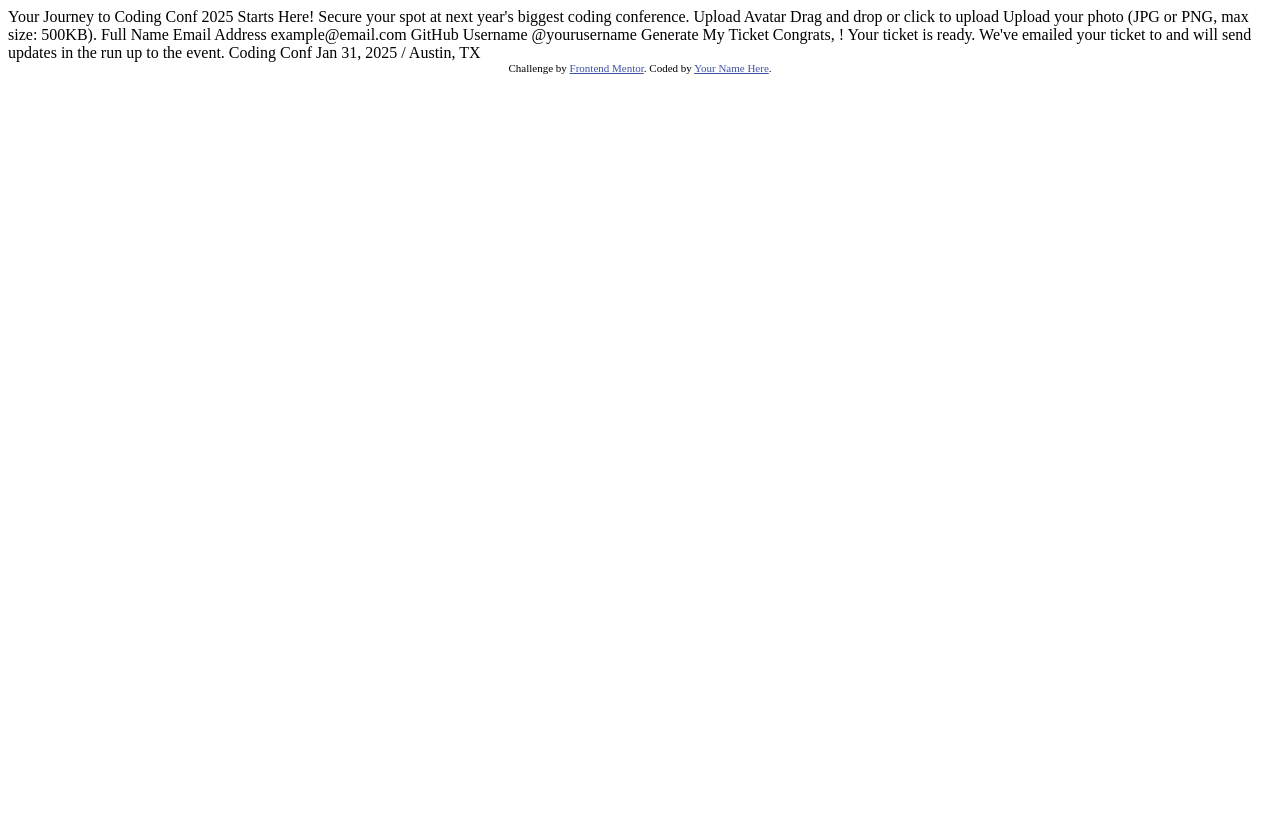
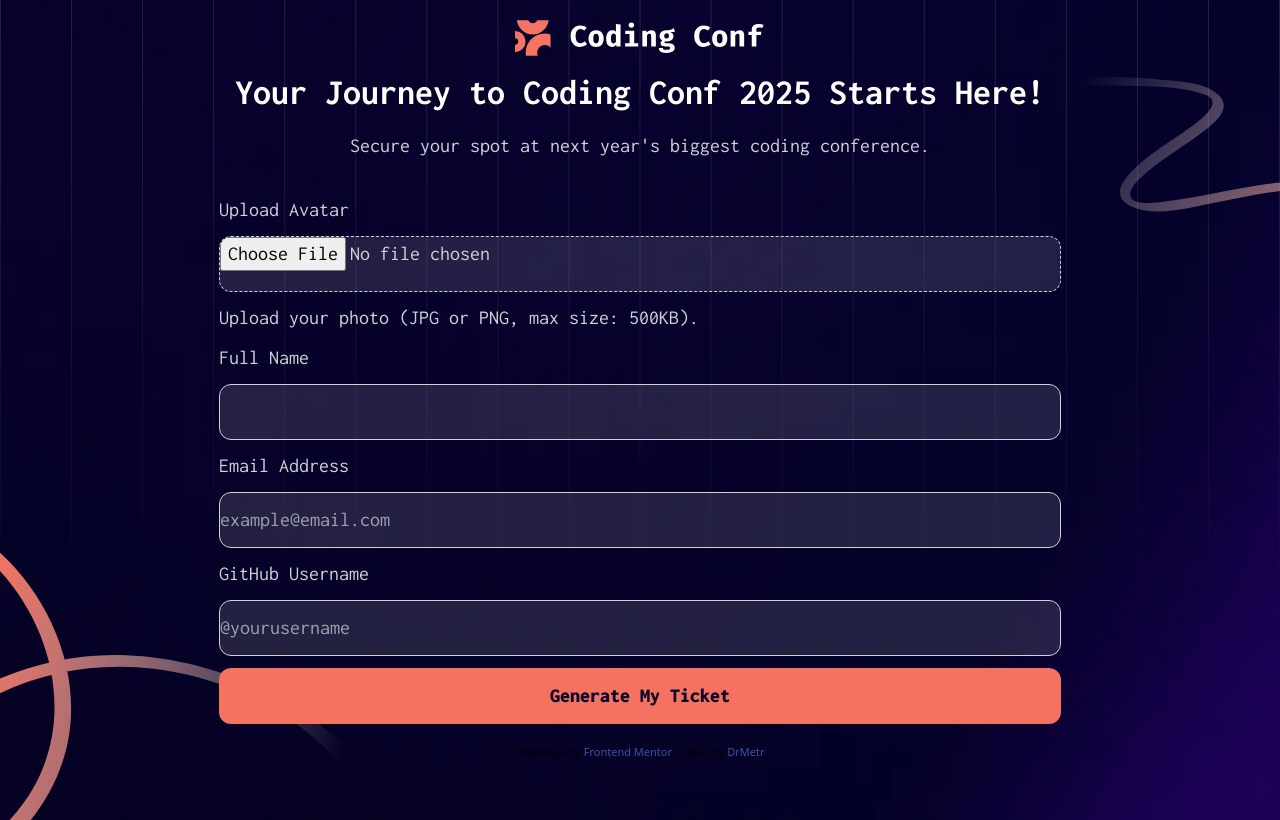
Before and after one commit to DrMetr/Conference-ticket-generator-challenge, a plain HTML site: page index.html in a window 1280 px wide. Drawn offline with nearby package versions, Linux system fonts and the light colour scheme.

Commit message:
Layout a little done

```diff
--- a/index.html
+++ b/index.html
@@ -2,56 +2,78 @@
 <html lang="en">
 <head>
   <meta charset="UTF-8">
-  <meta name="viewport" content="width=device-width, initial-scale=1.0"> <!-- displays site properly based on user's device -->
+  <meta name="viewport" content="width=device-width, initial-scale=1.0">
 
   <link rel="icon" type="image/png" sizes="32x32" href="./assets/images/favicon-32x32.png">
+  <link rel="preconnect" href="https://fonts.googleapis.com">
+  <link rel="preconnect" href="https://fonts.gstatic.com" crossorigin>
+  <link href="https://fonts.googleapis.com/css2?family=Inconsolata:wght@200..900&display=swap" rel="stylesheet">
 
   <title>Frontend Mentor | Conference ticket generator</title>
 
-  <!-- Feel free to remove these styles or customise in your own stylesheet 👍 -->
   <style>
     .attribution { font-size: 11px; text-align: center; }
     .attribution a { color: hsl(228, 45%, 44%); }
   </style>
+
+  <script src="https://cdn.tailwindcss.com"></script>
+  <script src="tailwind.config.js"></script>
+
 </head>
-<body>
+<body class="h-[100vh] bg-MediumGray bg-no-repeat
+bg-[url(assets/images/pattern-squiggly-line-top.svg),_url(assets/images/pattern-squiggly-line-bottom-mobile-tablet.svg),_url(assets/images/pattern-lines.svg),_url(assets/images/background-mobile.png)]
+bg-[position:right_top_1lh,_bottom_left,_center,_center]
+bg-[size:150px,_400px,_cover,_cover]
+md:bg-[size:300px,_400px,_cover,_cover]
+md:bg-[position:right_top_3lh,_bottom_left,_center,_center]">
 
-  <!-- Form starts -->
 
-  Your Journey to Coding Conf 2025 Starts Here!
+  <main class="flex flex-col text-xl items-center font-Inconsolata text-AlmostWhite m-5">
+    <img src="assets/images/logo-full.svg" class="w-[250px]">
 
-  Secure your spot at next year's biggest coding conference.
+    <section>
+      <div class="intro p-[1rem] flex flex-col items-center">
+        <h1 class="text-4xl text-white font-bold text-center">Your Journey to Coding Conf 2025 Starts Here!</h1>
+        <p class="m-5 text-center">Secure your spot at next year's biggest coding conference.</p>
+      </div>
 
-  Upload Avatar
-  Drag and drop or click to upload
-  Upload your photo (JPG or PNG, max size: 500KB).
+    <form class="flex flex-col gap-3">
+      <label>Upload Avatar</label>
+      <input type="file" placeholder="Drag and drop or click to upload" class="bg-AlmostWhite/15 border-[1px] border-dashed rounded-xl border-AlmostWhite h-[2lh]">
 
-  Full Name
+      <p role=[alert]>Upload your photo (JPG or PNG, max size: 500KB).</p>
 
-  Email Address
-  example@email.com
+      <label for="FullName">Full Name</label>
+      <input type="text" name="FullName" id="FullName" class="bg-AlmostWhite/15 border-[1px] rounded-xl border-AlmostWhite h-[2lh]">
 
-  GitHub Username
-  @yourusername
+      <label for="email">Email Address</label>
+      <input type='email' name="email" id="email" placeholder='example@email.com' class="bg-AlmostWhite/15 border-[1px] rounded-xl border-AlmostWhite h-[2lh]">
 
-  Generate My Ticket
+      <label for="GitHub">GitHub Username</label>
+      <input type="text" name="GitHub" id='GitHub' placeholder='@yourusername' class="bg-AlmostWhite/15 border-[1px] rounded-xl border-AlmostWhite h-[2lh]"></label>
 
-  <!-- Form ends -->
+      <button class="bg-Orange rounded-xl h-[2lh] text-DarkBlue font-black">Generate My Ticket</button>
+    </form>
 
-  <!-- Generated tickets starts -->
+    </section>
 
-  Congrats, <!-- Full Name -->! Your ticket is ready.
+    <section class="hidden">
 
-  We've emailed your ticket to <!-- Email Address --> and will send updates in the run up to the event.
+    Congrats, <!-- Full Name -->! Your ticket is ready.
 
-  Coding Conf
-  Jan 31, 2025 / Austin, TX
+    We've emailed your ticket to <!-- Email Address --> and will send updates in the run up to the event.
 
-  <!-- Generated tickets ends -->
+    Coding Conf
+    Jan 31, 2025 / Austin, TX
 
+    </section>
+
+  </main>
+  <footer>
   <div class="attribution">
     Challenge by <a href="https://www.frontendmentor.io?ref=challenge">Frontend Mentor</a>.
-    Coded by <a href="#">Your Name Here</a>.
+    Coded by <a href="https://github.com/DrMetr">DrMetr</a>.
   </div>
+  </footer>
 </body>
 </html>
--- /dev/null
+++ b/tailwind.config.js
@@ -0,0 +1,18 @@
+tailwind.config = {
+    theme: {
+      extend: {
+        colors: {
+            AlmostWhite:'hsl(252, 6%, 83%)',
+            LightGrey: 'hsl(245, 15%, 58%)',
+            MediumGray: 'hsl(245, 19%, 35%)',
+            DarkBlue: 'hsl(248, 70%, 10%)',
+            Orange: 'hsl(7, 88%, 67%)',
+            OrangeDarker: 'hsl(7, 71%, 60%)'
+        },
+        fontFamily: {
+            Inconsolata: ["Inconsolata", "sans-serif"],
+        },
+      },
+      plugins: [],
+    },
+  };
```
